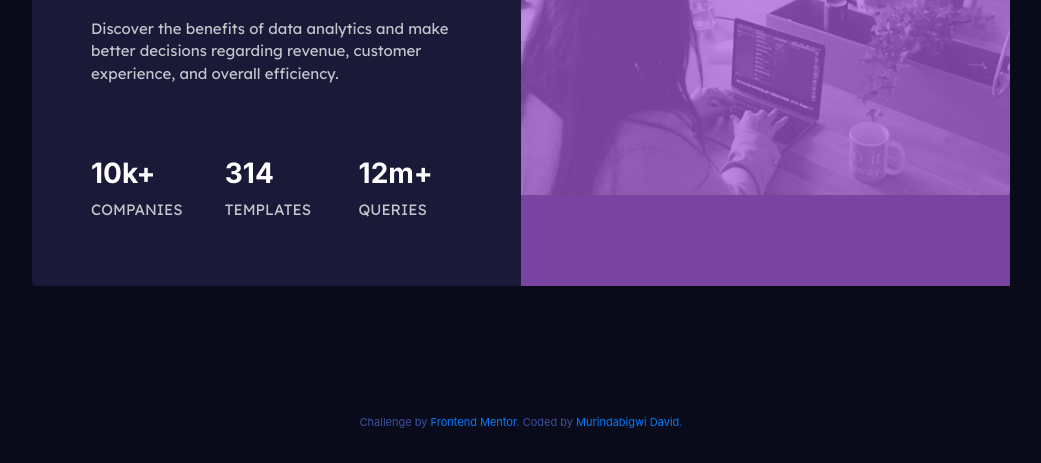
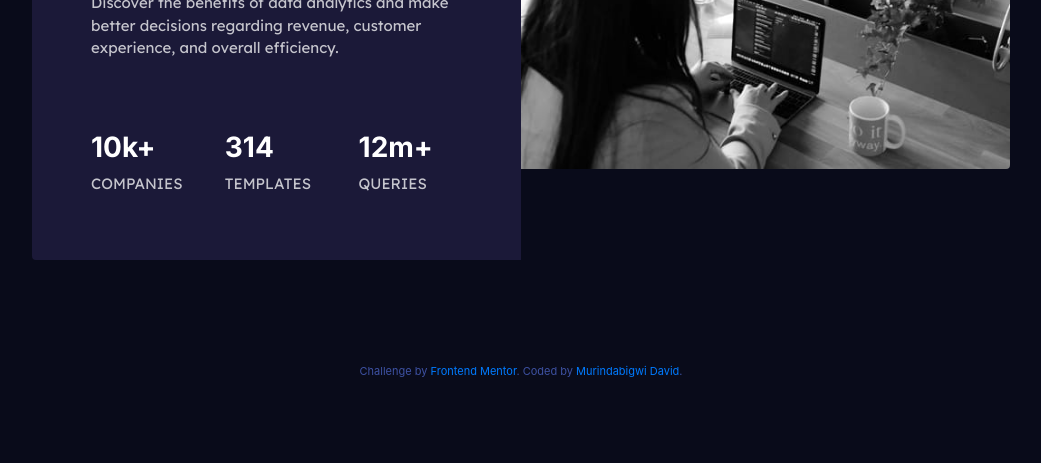
Before and after one commit to Murindabigwi/Frontend-Mentor-Challenge-1, a plain HTML site: page index.html in a window 1280 px wide. Shown: the part 337-800 px from the top of the page, without its empty margins (119-1160 px from the left). Drawn offline with nearby package versions, Linux system fonts and the light colour scheme.

Commit message:
Update
Got rid of the pupple overlay color on the image

```diff
--- a/CSS/styles.css
+++ b/CSS/styles.css
@@ -25,8 +25,8 @@ p{
 }
 
 
-.master{
-    padding: 10% 13%;
+ .master{
+    padding: 8% 13%;
 }
 
 
@@ -44,14 +44,6 @@ p{
 }
 
 
-.overlay-div{
-    height:100%;
-    width: 100%;
-    position:absolute;
-    background-color:hsl(277, 64%, 61%);
-    opacity:.7;
- }
-
  .attribution{
      text-align: center;
     font-size: 11px;
--- a/index.html
+++ b/index.html
@@ -35,11 +35,14 @@
   </head>
 
   <body>
-    <div class="container-fluid px-0 ">
-      <div class="row master ">
+    <div >
+      <div class="row master">
         <div class="col col-md-6 first-colomn rounded-left">
           <div class="first-heading">
-            <h1>Get <span style="color:hsl(277, 64%, 61%)">insights</span> that help your business grow.</h1>
+            <h1>
+              Get <span style="color: hsl(277, 64%, 61%)">insights</span> that
+              help your business grow.
+            </h1>
           </div>
           <div class="first-paragraph">
             <p>
@@ -64,11 +67,7 @@
             </div>
           </div>
         </div>
-        <div class="col col-md-6 px-0 ">
-          <div class="overlay-div "></div>
-          <div
-            class="card-img-overlay d-flex align-items-center container"
-          ></div>
+        <div class="col col-md-6 px-0">
           <img
             class="img-fluid w-100 px-0 rounded-right"
             src="images/image-header-desktop.jpg"
```
